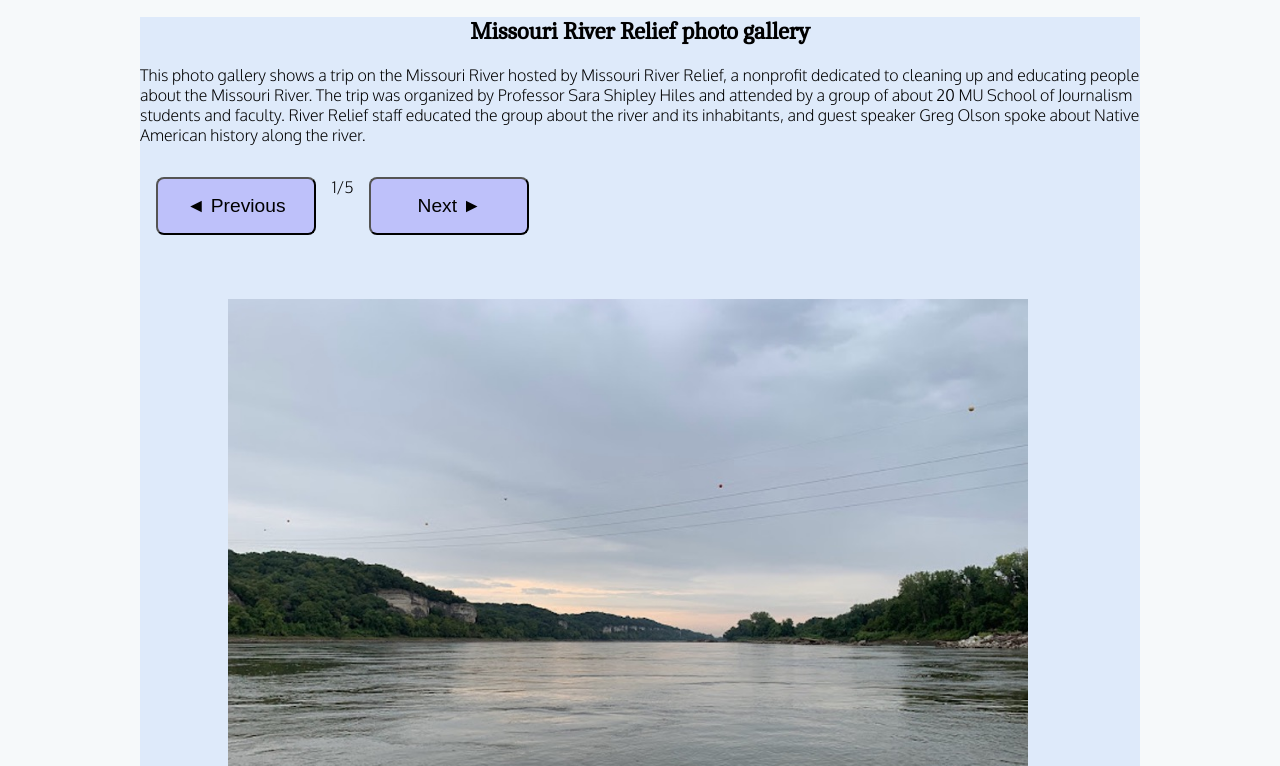
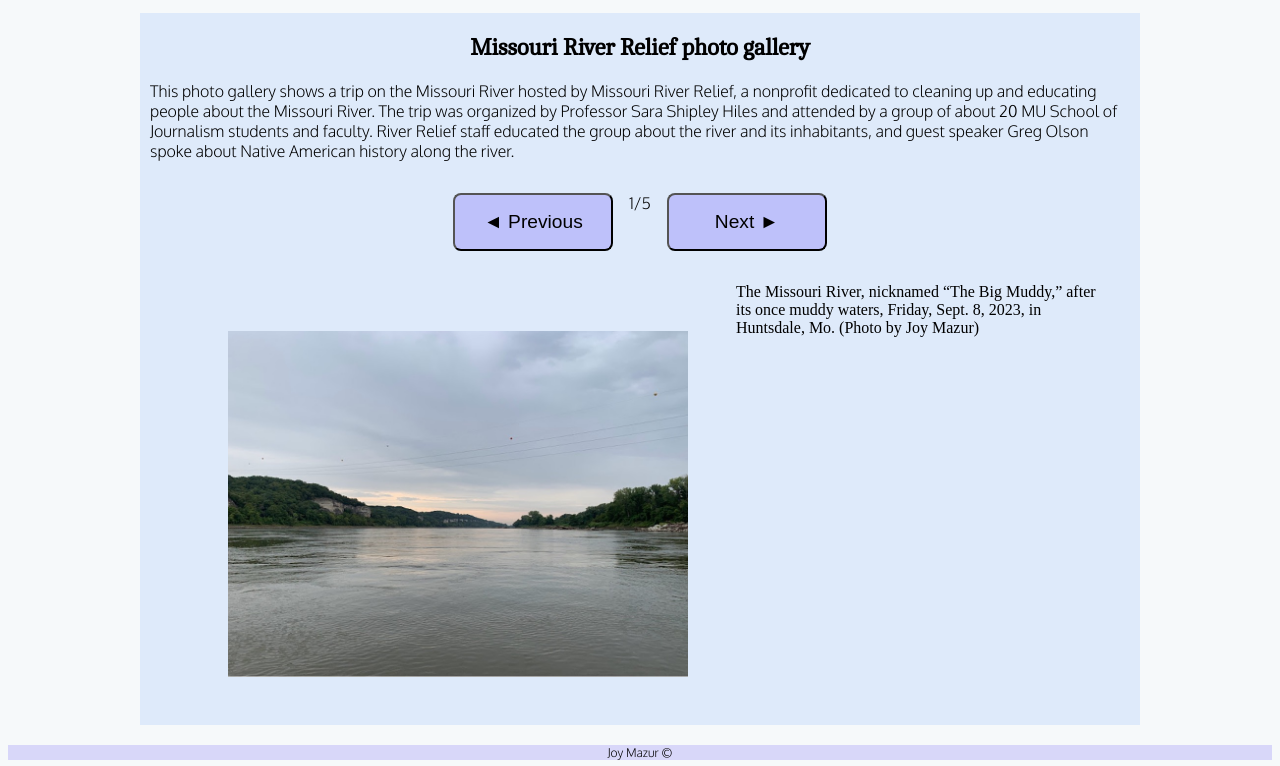
Before and after one commit to 4502-7502-FALL20203/mazur-project, a plain HTML site: page gallery.html in a window 1280 px wide. Shown: the part 34-800 px from the top of the page. Drawn offline with Linux system fonts and the light colour scheme.

Commit message:
gallery updates

```diff
--- a/css/style.css
+++ b/css/style.css
@@ -44,7 +44,7 @@ p {
 
 p ul li a {
 	font-family: 'Oxygen', sans-serif;
-	font-size: 1em;
+	font-size: 1.5em;
 }
 
 footer {
@@ -103,11 +103,17 @@ footer {
   font-size: 2rem;
 }
 
+.recent-work {
+	font-size: 30px;
+	font-family: 'Great Vibes', cursive;
+}
+
 /*gallery css */
 
 .button_holder {
 	display: flex;
 	flex-direction: row;
+	justify-content: center;
 }
 
 button_next {  }
@@ -131,11 +137,15 @@ button {
 }
 
 .gallery-image {
-	max-width: 80%;
+	display: flex;
+	justify-content: center;
+	max-height: 50%;
 }
 
-.gallery-image img {
-	width: 100%;
+.gallery-example {
+	margin-top: 10px;
+	padding-left: 10px;
+	padding-right: 10px;
 }
 
 .hideThis {
@@ -146,7 +156,6 @@ img {
 	display: flex;
 	flex-direction: column;
 	margin: 3rem;
-
 }
 
 .example-image img {
--- a/gallery.html
+++ b/gallery.html
@@ -37,7 +37,7 @@
 	<section>
 	<div id="maincontent">
 	<div class="gallery-example">
-
+		<p></p>
 		<h1>Missouri River Relief photo gallery</h1>
 		<p>This photo gallery shows a trip on the Missouri River hosted by Missouri River Relief, a nonprofit dedicated to cleaning up and educating people about the Missouri River. The trip was organized by Professor Sara Shipley Hiles and attended by a group of about 20 MU School of Journalism students and faculty. River Relief staff educated the group about the river and its inhabitants, and guest speaker Greg Olson spoke about Native American history along the river.</p>
 	</div>
```
Also changed, not shown: index.html (+1 -1 lines), location.html (+0 -2 lines).
